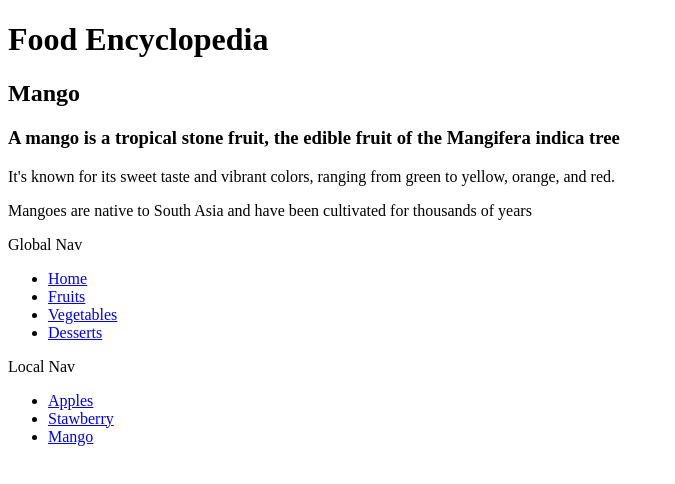
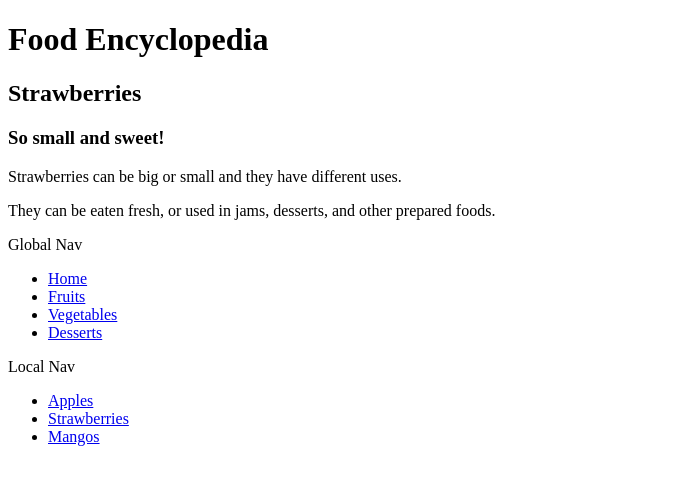
Before and after one commit to klune99/Excercise-2, a plain HTML site: page fruits/Strawberries.html in a window 1280 px wide. Shown: the whole page, without its empty margins (0-675 px from the left). Drawn offline with Linux system fonts and the light colour scheme.

Commit message:
Fruits description

```diff
--- a/fruits/mango.html
+++ b/fruits/Strawberries.html
@@ -3,15 +3,15 @@
     <head>
         <meta charset="UTF-8">
         <meta name="viewport" content="width=device-width, initial-scale=1.0">
-        <title>Mango</title>
+        <title>Strawberry</title>
     </head>
 
     <body>
         <h1>Food Encyclopedia</h1>
-        <h2>Mango</h2>
-        <h3>A mango is a tropical stone fruit, the edible fruit of the Mangifera indica tree</h3>
-        <p>It's known for its sweet taste and vibrant colors, ranging from green to yellow, orange, and red.</p>
-        <p>Mangoes are native to South Asia and have been cultivated for thousands of years</p>
+        <h2>Strawberries</h2>
+        <h3>So small and sweet!</h3>
+        <p>Strawberries can be big or small and they have different uses.</p>
+        <p>They can be eaten fresh, or used in jams, desserts, and other prepared foods.  </p>
 
         <p>Global Nav</p>
         <ul>
@@ -24,8 +24,8 @@
         <p>Local Nav</p>
         <ul>
             <li><a href="Apples.html">Apples</a></li>
-            <li><a href="Stawberry.html">Stawberry</a></li>
-            <li><a href="Mango.html">Mango</a></li>
+            <li><a href="Strawberries.html">Strawberries</a></li>
+            <li><a href="Mangos.html">Mangos</a></li>
         </ul>
     </body>
 </html>
```
Also changed, not shown: fruits/Mangos.html (renamed from fruits/stawberry.html, +7 -7 lines), fruits/apples.html (+4 -4 lines), fruits/fruits.html (+3 -3 lines), 2 other files.
